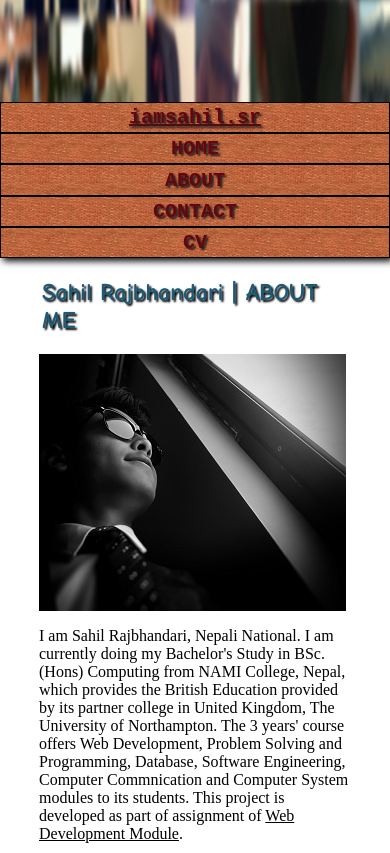
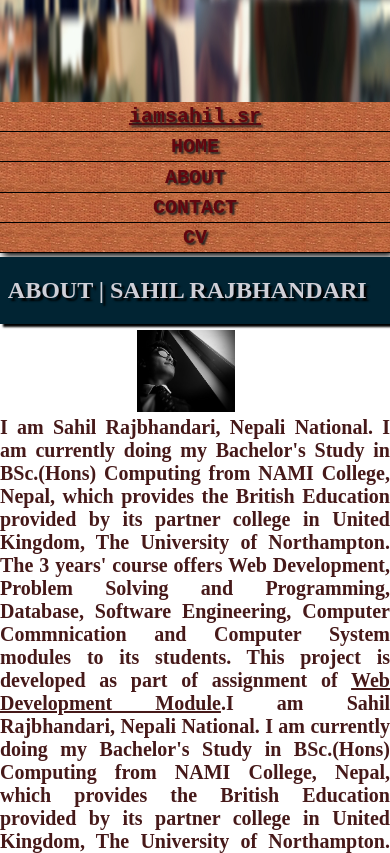
Before and after one commit to youridhasbeenhacked/csy1018-assign1, a plain HTML site: page bio.html in a window 390 px wide. Shown: the part 320-1173 px from the top of the page. Drawn offline with Linux system fonts and the light colour scheme.

Commit message:
complete responsive till bio.html

```diff
--- a/bio.html
+++ b/bio.html
@@ -21,12 +21,19 @@
 
   <section class="biosec">
     <div class="heading">
-      <h1 class="bioh">Sahil Rajbhandari | ABOUT ME</h1>
+      <h2 class="bioh">ABOUT | SAHIL RAJBHANDARI</h2>
     </div>
     <div class="desc">
-      <div class="pic"><img src="images/about.jpg" class="imgabout"></img></div>
+      <div class="pic"><img src="images/about.jpg" class="imp"></img></div>
       <div class="tet">
         <p class="biop">I am Sahil Rajbhandari, Nepali National.  I am
+        currently doing my Bachelor's Study in BSc.(Hons) Computing from NAMI
+        College, Nepal, which provides the British Education provided by its
+        partner college in United Kingdom, The University of Northampton. The
+        3 years' course offers Web Development, Problem Solving and Programming,
+        Database, Software Engineering, Computer Commnication and Computer System
+        modules to its students. This project is developed as part of assignment
+        of <u>Web Development Module</u>.I am Sahil Rajbhandari, Nepali National.  I am
         currently doing my Bachelor's Study in BSc.(Hons) Computing from NAMI
         College, Nepal, which provides the British Education provided by its
         partner college in United Kingdom, The University of Northampton. The
@@ -37,7 +44,6 @@
     </p>
       </div>
     </div>
-
     <div class="findesc">
       <p class="biop">I was born and raised in Nepal. <u>NEPALI</u> is my national
         language and <u>NEWARI</u> the mother tongue. Newari is the language
@@ -57,7 +63,9 @@
         Enjoy surfing the website  and Thank you for checking out my website!!!
       </p>
     </div>
+    </div>
   </section>
+
 
   <div class="links">
     <div class="box1">
--- a/css/index.css
+++ b/css/index.css
@@ -93,6 +93,7 @@ section
   margin-top: 1.3%;
 	margin-bottom: 1%;
 	background-image: url(../images/my.jpg);
+	box-shadow: 3px 3px 6px black;
 }
 footer
 {
@@ -158,83 +159,7 @@ h1
 	color: white;
 }
 
-@media all and (max-width:600px){
-	header
-	{
-		height: 50%;
-	}
-	.nav ul{
-		flex-direction: column;
-		text-align: center;
-	}
-	.nav ul li {
-			border: 1px solid black;
-	}
-	.lg{
-		text-decoration: underline;
-	}
-	.lgg{
-		display: none;
-	}
-	.nav ul li a:hover
-	{
-		color: white;
-	}
-	section
-	{
-		flex-direction: column;
-	}
-	.article
-	{
-		width: 100%;
-	}
-	footer
-	{
-		width: 100%;
-	}
-	.links
-	{
-		flex-direction: column;
-	}
-	.box1
-	{
-		width: 100%;
-		border: 1px solid black;
-		margin: 0;
-	}
-	/*.article1
-	{
-		height: 40%;
-		width: 100%;
-		background-color: white;
-		border-bottom: 1px solid grey;
-		border-top: 1px solid grey;
-	}*/
-}
 
-@media (max-width:1322px){
-	section
-	{
-		flex-direction: column;
-	}
-	.article
-	{
-		width: 100%;
-	}
-	.article1{
-		display: none;
-	}
-	.links
-	{
-		flex-direction: column;
-	}
-	.box1
-	{
-		width: 100%;
-		border: 1px solid black;
-		margin: 0;
-	}
-}
 
 /*FROM HERE BEGINS THE CSS FOR contact.html*/
 
@@ -375,3 +300,191 @@ table
 	color: #f5e7bf;
 	text-shadow: 4px 4px 2px black;
 }
+
+/*FROM HERE BEGINS THE CSS FOR bio.html*/
+
+.biosec
+{
+	margin-top: 1%;
+	margin-bottom: 1%;
+	width: 90%;
+	display: flex;
+	flex-direction: column;
+}
+.heading
+{
+	width: 100%;
+	background-color:#012433;
+	box-shadow: 3px 3px 2px black;
+
+}
+.bioh
+{
+	text-decoration: none;
+	color:#cfcfd7;
+	font-weight: bold
+}
+.desc
+{
+	margin-top: 0.5%;
+	display: flex;
+	flex-direction: row;
+}
+.pic
+{
+	width: 25.2%;
+}
+.tet
+{
+	width: 74.8%;
+}
+.biop
+{
+	font-family: Cordia New;
+	padding: 1%;
+	color:#461919;
+	font-size: 20px;
+	font-weight: bold;
+	text-align: justify;
+}
+.findesc
+{
+	width: 100%;
+}
+.imp{
+	width: 100%;
+}
+
+
+@media all and (max-width:600px){
+	header
+	{
+		height: 50%;
+	}
+	.nav ul{
+		flex-direction: column;
+		text-align: center;
+	}
+	.nav ul li {
+			border-bottom: 1px solid black;
+	}
+	.lg{
+		text-decoration: underline;
+	}
+	.lgg{
+		display: none;
+	}
+	.nav ul li a:hover
+	{
+		color: white;
+	}
+	section
+	{
+		flex-direction: column;
+	}
+	.article
+	{
+		width: 100%;
+	}
+	footer
+	{
+		width: 100%;
+	}
+	.links
+	{
+		flex-direction: column;
+	}
+	.box1
+	{
+
+	}
+	.biosec
+	{
+		flex-direction: column;
+		width: 100%;
+		margin-top: 1%;
+	}
+	.heading
+	{
+		width: 100%;
+	}
+	.biop
+	{
+		width: 100%;
+		margin-top: 1%;
+		padding: 0;
+		font-size: 20px;
+	}
+	.desc
+	{
+		flex-direction: column;
+	}
+
+	.tet
+	{
+		width: 100%;
+	}
+	/*.article1
+	{
+		height: 40%;
+		width: 100%;
+		background-color: white;
+		border-bottom: 1px solid grey;
+		border-top: 1px solid grey;
+	}*/
+}
+
+@media (max-width:1322px){
+	section
+	{
+		flex-direction: column;
+	}
+	.article
+	{
+		width: 100%;
+	}
+	.article1{
+		display: none;
+	}
+	.links
+	{
+		flex-direction: column;
+	}
+	.box1
+	{
+		border-bottom: 2px solid #000;
+		width: 100%;
+		margin: 0;
+	}
+	.biosec
+	{
+		flex-direction: column;
+		width: 100%;
+		margin-top: 1%;
+	}
+	.heading
+	{
+		width: 100%;
+	}
+	.biop
+	{
+		width: 100%;
+		margin-top: 1%;
+		padding: 0;
+		font-size: 20px;
+	}
+	.desc
+	{
+		flex-direction: column;
+	}
+	.pic
+	{
+		margin-top: 1%;
+		margin-left: 35%;
+	}
+	.tet
+	{
+		width: 100%;
+	}
+
+}
```
